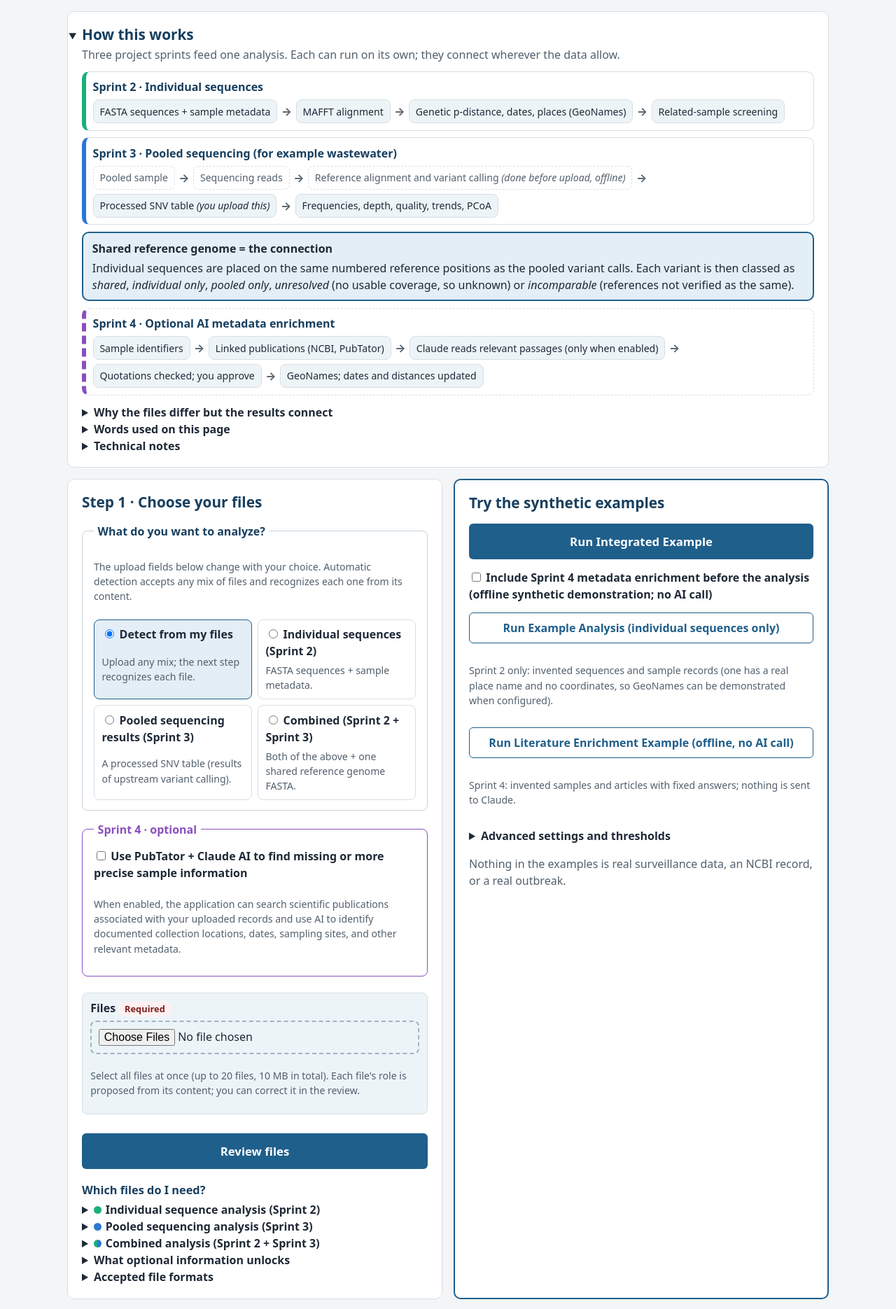
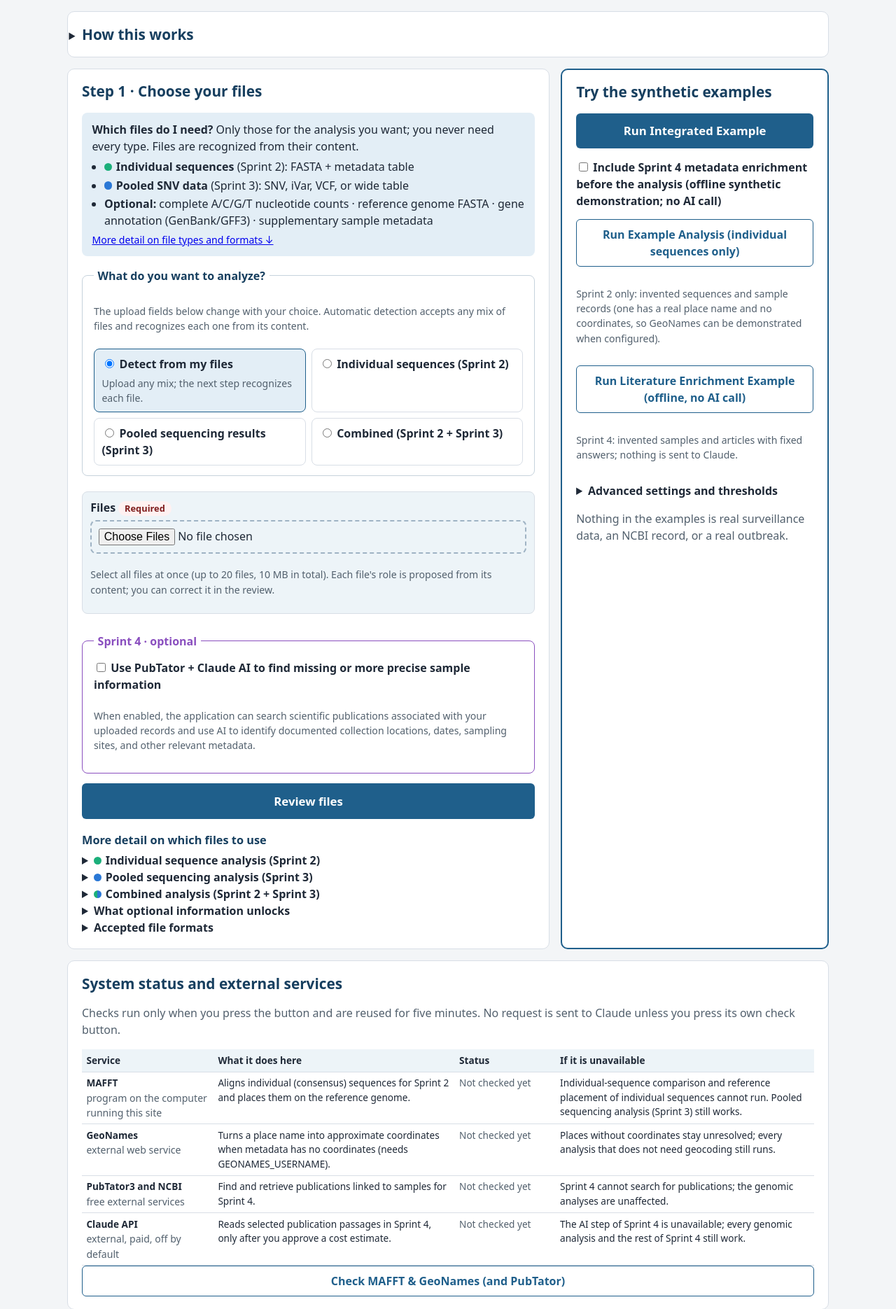
Before and after one commit to AlexanderPW04/Pathogen_Clustering, a Flask app: page / in a window 1280 px wide. Shown: the part 213-2083 px from the top of the page at 70% size. Run offline with Flask 3, Linux system fonts and the light colour scheme; some libraries are stand-ins or nearby versions.

Commit message:
Put the file guide and upload first, summarize the review first, and extend result navigation
Final polish Milestone 3 (see docs/FINAL_POLISH_PROGRESS.md).

Co-Authored-By: Claude Opus 5.5 <noreply@anthropic.com>

```diff
--- a/templates/_how_it_works.html
+++ b/templates/_how_it_works.html
@@ -1,6 +1,6 @@
 {# "How this works": one simple combined pipeline diagram and the three sprints in plain words. #}
 <section id="how-it-works" class="how">
-  <details {% if step == 1 and not error and not previous_files %}open{% endif %}>
+  <details>
     <summary><h2>How this works</h2></summary>
     <p class="lead">Three project sprints feed one analysis. Each can run on its own; they connect wherever the data allow.</p>
     <div class="flow" aria-label="Combined analysis pipeline">
--- a/templates/_upload.html
+++ b/templates/_upload.html
@@ -5,9 +5,18 @@
     {% if previous_files %}<p><strong>Files you used before (select them again):</strong> {{ previous_files|join(', ') }}</p>{% endif %}
   </section>
 {% endif %}
-<div class="grid-2">
+<div class="grid-2 upload-grid">
   <section class="card" id="upload">
     <h2>Step 1 · Choose your files</h2>
+    <div class="quick-guide">
+      <p><strong>Which files do I need?</strong> Only those for the analysis you want; you never need every type. Files are recognized from their content.</p>
+      <ul class="file-types">
+        <li><span class="dot s2"></span><strong>Individual sequences</strong> (Sprint 2): FASTA + metadata table</li>
+        <li><span class="dot s3"></span><strong>Pooled SNV data</strong> (Sprint 3): SNV, iVar, VCF, or wide table</li>
+        <li><strong>Optional:</strong> complete A/C/G/T nucleotide counts · reference genome FASTA · gene annotation (GenBank/GFF3) · supplementary sample metadata</li>
+      </ul>
+      <p class="help"><a href="#file-details">More detail on file types and formats ↓</a></p>
+    </div>
     {% set mode = intended_mode or 'auto' %}
     {% macro upload_field(field) %}
       <div class="upload-field" data-modes="{{ field.modes|join(' ') }}" data-status="{{ field.modes|tojson|forceescape }}" {% if mode not in field.modes %}hidden{% endif %}>
@@ -31,6 +40,23 @@
         </div>
       </fieldset>
 
+
+      <div class="upload-fields">
+        <div class="upload-field" data-modes="auto" {% if mode != 'auto' %}hidden{% endif %}>
+          <label for="files"><span><strong>Files</strong> <span class="badge needs" data-badge>Required</span></span></label>
+          <input id="files" type="file" name="files" multiple {% if mode == 'auto' %}required{% endif %} accept=".fasta,.fa,.fna,.csv,.tsv,.txt,.xlsx,.vcf,.gz">
+          <p class="help">Select all files at once (up to 20 files, 10 MB in total). Each file's role is proposed from its content; you can correct it in the review.</p>
+        </div>
+        {% for field in upload_fields if not field.advanced %}{{ upload_field(field) }}{% endfor %}
+        <details class="advanced-inputs" data-modes="pooled combined" {% if mode not in ['pooled', 'combined'] %}hidden{% endif %}>
+          <summary>Advanced inputs (optional)</summary>
+          {% for field in upload_fields if field.advanced %}{{ upload_field(field) }}{% endfor %}
+        </details>
+        <p class="note" data-modes="pooled combined" {% if mode not in ['pooled', 'combined'] %}hidden{% endif %}>Pooled results are uploaded <em>after</em> sequencing reads were aligned to a reference and variants were called elsewhere. This website analyzes those processed results; it does not accept raw FASTQ reads or call variants.</p>
+        <p class="note" data-modes="combined" {% if mode != 'combined' %}hidden{% endif %}>Cross-source matching needs both sources on the <strong>same verified reference</strong>: the pooled table must name the uploaded reference (same ID and bases). Otherwise each source is still analyzed, but their variants are marked incomparable.</p>
+        <p class="warnings" id="other-mode-files" role="status" hidden></p>
+      </div>
+      <noscript><style>.upload-fields [hidden] { display: block !important; }</style><p class="help">JavaScript is off, so every upload field is shown; leave the ones you do not need empty.</p></noscript>
       <fieldset class="enrich-toggle">
         <legend>Sprint 4 · optional</legend>
         <label><span><input type="checkbox" name="enrich" id="enrich" {% if enrich %}checked{% endif %}> <strong>Use PubTator + Claude AI to find missing or more precise sample information</strong></span></label>
@@ -49,23 +75,6 @@
             <span class="help">Only needed when your files do not already contain them. Accessions in FASTA names and metadata, and BioSample, BioProject, SRA, PMID, or DOI columns, are used automatically.</span></label>
         </div>
       </fieldset>
-
-      <div class="upload-fields">
-        <div class="upload-field" data-modes="auto" {% if mode != 'auto' %}hidden{% endif %}>
-          <label for="files"><span><strong>Files</strong> <span class="badge needs" data-badge>Required</span></span></label>
-          <input id="files" type="file" name="files" multiple {% if mode == 'auto' %}required{% endif %} accept=".fasta,.fa,.fna,.csv,.tsv,.txt,.xlsx,.vcf,.gz">
-          <p class="help">Select all files at once (up to 20 files, 10 MB in total). Each file's role is proposed from its content; you can correct it in the review.</p>
-        </div>
-        {% for field in upload_fields if not field.advanced %}{{ upload_field(field) }}{% endfor %}
-        <details class="advanced-inputs" data-modes="pooled combined" {% if mode not in ['pooled', 'combined'] %}hidden{% endif %}>
-          <summary>Advanced inputs (optional)</summary>
-          {% for field in upload_fields if field.advanced %}{{ upload_field(field) }}{% endfor %}
-        </details>
-        <p class="note" data-modes="pooled combined" {% if mode not in ['pooled', 'combined'] %}hidden{% endif %}>Pooled results are uploaded <em>after</em> sequencing reads were aligned to a reference and variants were called elsewhere. This website analyzes those processed results; it does not accept raw FASTQ reads or call variants.</p>
-        <p class="note" data-modes="combined" {% if mode != 'combined' %}hidden{% endif %}>Cross-source matching needs both sources on the <strong>same verified reference</strong>: the pooled table must name the uploaded reference (same ID and bases). Otherwise each source is still analyzed, but their variants are marked incomparable.</p>
-        <p class="warnings" id="other-mode-files" role="status" hidden></p>
-      </div>
-      <noscript><style>.upload-fields [hidden] { display: block !important; }</style><p class="help">JavaScript is off, so every upload field is shown; leave the ones you do not need empty.</p></noscript>
       <button type="submit" class="big">Review files</button>
     </form>
     <script>
@@ -106,7 +115,7 @@
       })();
     </script>
 
-    <h3>Which files do I need?</h3>
+    <h3 id="file-details">More detail on which files to use</h3>
     <details>
       <summary><span class="dot s2"></span>Individual sequence analysis (Sprint 2)</summary>
       <ul class="notes">
--- a/templates/index.html
+++ b/templates/index.html
@@ -71,6 +71,19 @@
     details.about { background: var(--surface); border: 1px solid var(--border); border-radius: 10px; margin-bottom: 1rem; padding: 0.75rem 1.25rem; }
     nav.sections { background: var(--surface); border: 1px solid var(--border); border-radius: 10px; display: flex; flex-wrap: wrap; gap: 0.25rem 1rem; margin-bottom: 1rem; padding: 0.6rem 1rem; position: sticky; top: 0; z-index: 2; }
     nav.sections a { color: var(--accent); font-weight: bold; text-decoration: none; }
+    nav.sections a.sub { font-weight: normal; }
+    nav.sections a.sub::before { color: var(--ink-muted); content: "› "; }
+    nav.sections a.na { color: var(--ink-muted); font-weight: normal; }
+    @media (min-width: 900px) { .upload-grid { grid-template-columns: minmax(0, 1.8fr) minmax(0, 1fr); } .upload-grid .mode-grid { grid-template-columns: repeat(2, minmax(0, 1fr)); } }
+    @supports selector(:has(*)) { .upload-grid .mode .help { display: none; } .upload-grid .mode:has(input:checked) .help { display: block; } }
+    .quick-guide { background: var(--accent-soft); border-radius: 8px; margin-bottom: 1rem; padding: 0.6rem 0.9rem; }
+    .quick-guide p { margin: 0.2rem 0; }
+    .quick-guide .file-types { margin: 0.3rem 0; padding-left: 1.1rem; }
+    .quick-guide .file-types li { margin: 0.15rem 0; }
+    .review-status { border-left: 6px solid var(--good-ink); border-radius: 8px; margin: 0.5rem 0 1rem; padding: 0.5rem 0.9rem; }
+    .review-status.ready { background: var(--good-bg); }
+    .review-status.needs { background: var(--error-bg); border-left-color: var(--error-border); }
+    .review-status p, .review-status h3 { margin: 0.25rem 0; }
     figure { margin: 1rem 0; }
     figure img { border: 1px solid var(--border); border-radius: 8px; height: auto; max-width: 100%; }
     .wide-figure img { max-width: none; }
@@ -204,7 +217,7 @@
     .advanced-inputs[open] { display: grid; gap: 0.6rem; }
     .field-help summary { color: var(--ink-muted); font-size: 0.88rem; font-weight: normal; }
     section[id], .story { scroll-margin-top: 6.5rem; }
-    @media (max-width: 600px) { main { padding: 0 0.75rem; } section, .card { padding: 0.9rem; } nav.sections { position: static; } .box { font-size: 0.82rem; } .mode-grid { grid-template-columns: 1fr; } }
+    @media (max-width: 600px) { main { padding: 0 0.75rem; } section, .card { padding: 0.9rem; } nav.sections { flex-wrap: nowrap; overflow-x: auto; padding: 0.45rem 0.75rem; white-space: nowrap; } .box { font-size: 0.82rem; } .mode-grid { grid-template-columns: 1fr; } }
   </style>
 </head>
 <body>
@@ -317,11 +330,21 @@
             {% if mode_check.missing %}<p>For that choice these files were not found: {{ mode_check.missing|join(', ') }}. The analyses below will run with the files that were found; add the missing files with <em>Back to upload</em> if you need them.</p>{% endif %}
           </div>
         {% endif %}
+        <div class="review-status {{ 'ready' if r.ready else 'needs' }}" id="review-status">
+          {% if r.problems %}
+            <h3>Required information to fix before running</h3>
+            <ul class="problems">{% for item in r.problems %}<li>{{ item }}</li>{% endfor %}</ul>
+            <p class="help">Change the roles or choices below and press <em>Update review</em>, or go <em>Back to upload</em> to add or replace files.</p>
+          {% elif r.ready %}
+            <p><strong>Ready to run.</strong> {{ r.files|length }} file{{ 's' if r.files|length != 1 }} recognized.{% if r.warnings %} {{ r.warnings|length }} note{{ 's' if r.warnings|length != 1 }} about optional information {{ 'is' if r.warnings|length == 1 else 'are' }} <a href="#review-notes">listed below</a>; each limits only the analyses it names.{% endif %} <a href="#run-analysis">Go to Run analysis ↓</a></p>
+          {% endif %}
+          <p class="help">On this page: 1. Files recognized · 2. Fields and sample metadata · 3. <a href="#analysis-readiness">Analyses these data support</a> · 4. <a href="#run-analysis">Run analysis</a></p>
+        </div>
         <p class="note">Check what each file was recognized as. Change a role or choose a column wherever the evidence was not decisive; nothing is guessed silently. Press <em>Update review</em> after changes, check <a href="#analysis-readiness">Step 3</a>, then <em>Run analysis</em>.</p>
         <form method="post" action="{{ url_for('review_upload') }}" enctype="multipart/form-data">
           <input type="hidden" name="token" value="{{ token }}">
           <input type="hidden" name="intended_mode" value="{{ intended_mode }}">
-          <h3>Recognized files</h3>
+          <h3>1. Files recognized</h3>
           <div class="scroll"><table>
             <thead><tr><th>File</th><th>Detected content</th><th>Records</th><th>Role</th><th>Evidence and notes</th></tr></thead>
             <tbody>
@@ -436,8 +459,8 @@
             {% if rd.enrichable and not enrich %}<p class="help">Optional Sprint 4 enrichment (below) could look in linked publications for: {{ rd.enrichable|join(', ') }}.</p>{% endif %}
           {% endif %}
 
-          {% if r.warnings %}<h3>Missing optional information</h3><ul class="warnings">{% for item in r.warnings %}<li>{{ item }}</li>{% endfor %}</ul>{% endif %}
-          {% if r.problems %}<h3>Required information to fix before running</h3><ul class="problems">{% for item in r.problems %}<li>{{ item }}</li>{% endfor %}</ul>{% endif %}
+          {% if r.warnings %}<h3 id="review-notes">Missing optional information</h3><ul class="warnings">{% for item in r.warnings %}<li>{{ item }}</li>{% endfor %}</ul>{% endif %}
+          {% if r.problems %}<p class="problems"><strong>{{ r.problems|length }} item{{ 's' if r.problems|length != 1 }} must be fixed before running</strong> (listed at the <a href="#review-status">top of this step</a>).</p>{% endif %}
 
           {% include "_readiness_step.html" %}
           <details class="more" {% if not r.analysis_readiness %}open{% endif %}><summary>Analyses available with these files (step-by-step plan by input file)</summary>
@@ -467,7 +490,7 @@
             {% endif %}
           {% else %}<p class="help">Off: the analysis runs with your metadata as uploaded. Tick the box and press <em>Update review</em> to add the enrichment step.</p>{% endif %}
 
-          <h3>Step 4 · Run analysis</h3>
+          <h3 id="run-analysis">Step 4 · Run analysis</h3>
           {{ settings_fields(values) }}
           <div class="button-row action-bar">
             <button type="submit" class="secondary">Update review</button>
@@ -824,12 +847,14 @@
       {% if dashboard %}
         <nav class="sections" aria-label="Dashboard sections">
           <span class="nav-label">Jump to:</span>
-          {% for s in dashboard.sections %}<a href="#{{ s.id }}">{{ s.number }}. {{ s.title }}</a>{% endfor %}
+          {% if dashboard.report_downloads or dashboard.export_notes %}<a href="#downloads">Downloads</a>{% endif %}
+          {% for s in dashboard.sections %}<a href="#{{ s.id }}"{% if s.unavailable and not s.figures and not s.stats %} class="na" title="Not available for these files"{% endif %}>{{ s.number }}. {{ s.title }}{% if s.unavailable and not s.figures and not s.stats %} (n/a){% endif %}</a>
+            {% if s.id == 'depth-aware' %}{% if s.uncertainty %}<a class="sub" href="#sequencing-uncertainty">Uncertainty</a>{% endif %}{% if s.annotation %}<a class="sub" href="#mutation-annotation">Mutation annotations</a>{% endif %}{% if s.grouping %}<a class="sub" href="#mutation-frequency-groups">Experimental grouping</a>{% endif %}{% endif %}{% endfor %}
           {% if enrichment_report %}<a href="#enrichment-report">Sprint 4 report</a>{% elif enrichment and is_literature_example %}<a href="#literature">Sprint 4 enrichment</a>{% endif %}
           <a href="#provenance">Provenance &amp; downloads</a>
         </nav>
         {% if dashboard.report_downloads or dashboard.export_notes %}
-          <section class="downloads-bar" aria-label="Download results">
+          <section class="downloads-bar" id="downloads" aria-label="Download results">
             <p><strong>Download these results:</strong>
               {% for name in dashboard.report_downloads %}<a class="button-link report-link" href="{{ url_for('result_download', download_id=download_id, filename=name) }}" data-filename="{{ name }}" data-label="{{ 'Excel workbook' if name.endswith('.xlsx') else 'PDF report' }}">{{ 'Results workbook (XLSX)' if name.endswith('.xlsx') else 'Analysis report (PDF)' }}</a> {% endfor %}
               <a href="#provenance">All CSV tables and PNG figures</a></p>
```
Also changed, not shown: docs/FINAL_POLISH_PROGRESS.md (+54 -0 lines), tests/test_final_polish_navigation.py (added, +73 -0 lines).
